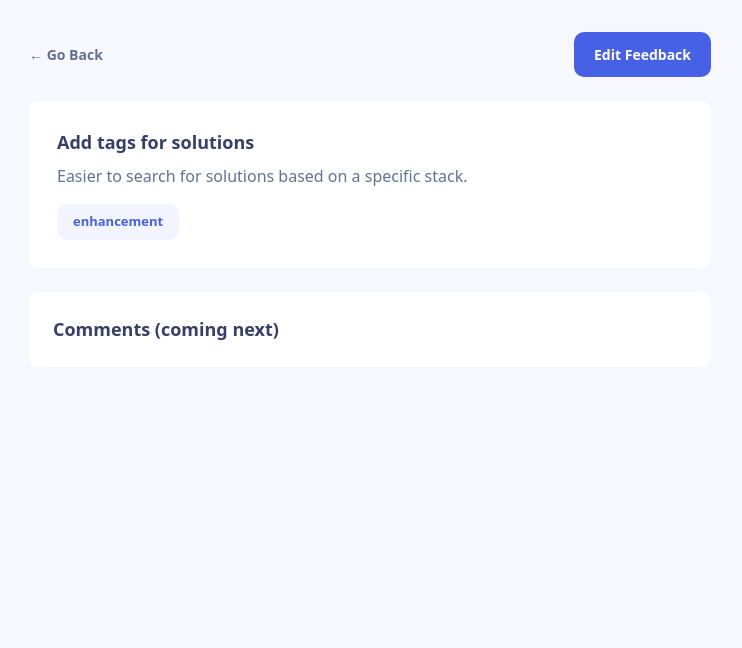
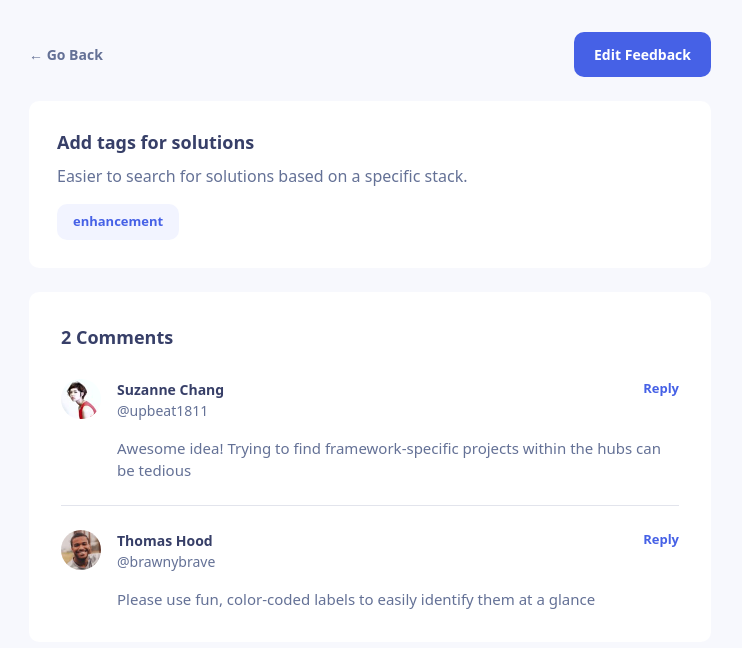
Before and after one commit to blordeus/product-feedback-app, a React (Vite) app: page /feedback/1 in a window 1280 px wide. Shown: the top 648 px of the page, without its empty margins (270-1012 px from the left). Built offline with nearby package versions, Linux system fonts and the light colour scheme.

Commit message:
feat: render feedback comments and nested replies on detail page

```diff
--- /dev/null
+++ b/src/components/comments/CommentItem.jsx
@@ -0,0 +1,54 @@
+import ReplyItem from "./ReplyItem";
+import { resolveAvatar } from "../../utils/avatarMap";
+
+export default function CommentItem({ comment, isLast }) {
+  const hasReplies = comment.replies && comment.replies.length > 0;
+
+  return (
+    <article
+      className={`${!isLast ? "border-b border-[#8C92B3]/25 pb-6" : ""}`}
+    >
+      <div className="flex gap-4">
+        <img
+          src={resolveAvatar(comment.user.image)}
+          alt={comment.user.name}
+          className="h-10 w-10 rounded-full"
+        />
+
+        <div className="flex-1">
+          <div className="flex items-start justify-between gap-4">
+            <div>
+              <h3 className="text-[13px] font-bold text-dark sm:text-[14px]">
+                {comment.user.name}
+              </h3>
+              <p className="text-[13px] text-text sm:text-[14px]">
+                @{comment.user.username}
+              </p>
+            </div>
+
+            <button
+              type="button"
+              className="text-[13px] font-semibold text-secondary hover:underline"
+            >
+              Reply
+            </button>
+          </div>
+
+          <p className="mt-4 text-[13px] leading-[19px] text-text sm:text-[15px] sm:leading-[22px]">
+            {comment.content}
+          </p>
+
+          {hasReplies && (
+            <div className="mt-6 border-l border-[#8C92B3]/25 pl-6 sm:pl-8">
+              <div className="space-y-6">
+                {comment.replies.map((reply) => (
+                  <ReplyItem key={reply.content + reply.user.username} reply={reply} />
+                ))}
+              </div>
+            </div>
+          )}
+        </div>
+      </div>
+    </article>
+  );
+}
--- /dev/null
+++ b/src/components/comments/ReplyItem.jsx
@@ -0,0 +1,38 @@
+import { resolveAvatar } from "../../utils/avatarMap";
+
+export default function ReplyItem({ reply }) {
+  return (
+    <article className="flex gap-4">
+      <img
+        src={resolveAvatar(reply.user.image)}
+        alt={reply.user.name}
+        className="h-10 w-10 rounded-full"
+      />
+
+      <div className="flex-1">
+        <div className="flex items-start justify-between gap-4">
+          <div>
+            <h3 className="text-[13px] font-bold text-dark sm:text-[14px]">
+              {reply.user.name}
+            </h3>
+            <p className="text-[13px] text-text sm:text-[14px]">
+              @{reply.user.username}
+            </p>
+          </div>
+
+          <button
+            type="button"
+            className="text-[13px] font-semibold text-secondary hover:underline"
+          >
+            Reply
+          </button>
+        </div>
+
+        <p className="mt-4 text-[13px] leading-[19px] text-text sm:text-[15px] sm:leading-[22px]">
+          <span className="font-bold text-primary">@{reply.replyingTo} </span>
+          {reply.content}
+        </p>
+      </div>
+    </article>
+  );
+}
--- a/src/data/data.json
+++ b/src/data/data.json
@@ -1,6 +1,6 @@
 {
   "currentUser": {
-    "image": "./assets/user-images/image-zena.jpg",
+    "image": "./assets/avatars/image-zena.jpg",
     "name": "Zena Kelley",
     "username": "velvetround"
   },
@@ -17,7 +17,7 @@
           "id": 1,
           "content": "Awesome idea! Trying to find framework-specific projects within the hubs can be tedious",
           "user": {
-            "image": "./assets/user-images/image-suzanne.jpg",
+            "image": "./assets/avatars/image-suzanne.jpg",
             "name": "Suzanne Chang",
             "username": "upbeat1811"
           }
@@ -26,7 +26,7 @@
           "id": 2,
           "content": "Please use fun, color-coded labels to easily identify them at a glance",
           "user": {
-            "image": "./assets/user-images/image-thomas.jpg",
+            "image": "./assets/avatars/image-thomas.jpg",
             "name": "Thomas Hood",
             "username": "brawnybrave"
           }
@@ -45,7 +45,7 @@
           "id": 3,
           "content": "Also, please allow styles to be applied based on system preferences. I would love to be able to browse Frontend Mentor in the evening after my device’s dark mode turns on without the bright background it currently has.",
           "user": {
-            "image": "./assets/user-images/image-elijah.jpg",
+            "image": "./assets/avatars/image-elijah.jpg",
             "name": "Elijah Moss",
             "username": "hexagon.bestagon"
           }
@@ -54,7 +54,7 @@
           "id": 4,
           "content": "Second this! I do a lot of late night coding and reading. Adding a dark theme can be great for preventing eye strain and the headaches that result. It’s also quite a trend with modern apps and  apparently saves battery life.",
           "user": {
-            "image": "./assets/user-images/image-james.jpg",
+            "image": "./assets/avatars/image-james.jpg",
             "name": "James Skinner",
             "username": "hummingbird1"
           },
@@ -63,7 +63,7 @@
               "content": "While waiting for dark mode, there are browser extensions that will also do the job. Search for 'dark theme' followed by your browser. There might be a need to turn off the extension for sites with naturally black backgrounds though.",
               "replyingTo": "hummingbird1",
               "user": {
-                "image": "./assets/user-images/image-anne.jpg",
+                "image": "./assets/avatars/image-anne.jpg",
                 "name": "Anne Valentine",
                 "username": "annev1990"
               }
@@ -72,7 +72,7 @@
               "content": "Good point! Using any kind of style extension is great and can be highly customizable, like the ability to change contrast and brightness. I'd prefer not to use one of such extensions, however, for security and privacy reasons.",
               "replyingTo": "annev1990",
               "user": {
-                "image": "./assets/user-images/image-ryan.jpg",
+                "image": "./assets/avatars/image-ryan.jpg",
                 "name": "Ryan Welles",
                 "username": "voyager.344"
               }
@@ -93,7 +93,7 @@
           "id": 5,
           "content": "Much easier to get answers from devs who can relate, since they've either finished the challenge themselves or are in the middle of it.",
           "user": {
-            "image": "./assets/user-images/image-george.jpg",
+            "image": "./assets/avatars/image-george.jpg",
             "name": "George Partridge",
             "username": "soccerviewer8"
           }
@@ -112,7 +112,7 @@
           "id": 6,
           "content": "Right now, there is no ability to add images while giving feedback which isn't ideal because I have to use another app to show what I mean",
           "user": {
-            "image": "./assets/user-images/image-javier.jpg",
+            "image": "./assets/avatars/image-javier.jpg",
             "name": "Javier Pollard",
             "username": "warlikeduke"
           }
@@ -121,7 +121,7 @@
           "id": 7,
           "content": "Yes I'd like to see this as well. Sometimes I want to add a short video or gif to explain the site's behavior..",
           "user": {
-            "image": "./assets/user-images/image-roxanne.jpg",
+            "image": "./assets/avatars/image-roxanne.jpg",
             "name": "Roxanne Travis",
             "username": "peppersprime32"
           }
@@ -140,7 +140,7 @@
           "id": 8,
           "content": "I also want to be notified when devs I follow submit projects on FEM. Is in-app notification also in the pipeline?",
           "user": {
-            "image": "./assets/user-images/image-victoria.jpg",
+            "image": "./assets/avatars/image-victoria.jpg",
             "name": "Victoria Mejia",
             "username": "arlen_the_marlin"
           },
@@ -149,7 +149,7 @@
               "content": "Bumping this. It would be good to have a tab with a feed of people I follow so it's easy to see what challenges they’ve done lately. I learn a lot by reading good developers' code.",
               "replyingTo": "arlen_the_marlin",
               "user": {
-                "image": "./assets/user-images/image-zena.jpg",
+                "image": "./assets/avatars/image-zena.jpg",
                 "name": "Zena Kelley",
                 "username": "velvetround"
               }
@@ -160,7 +160,7 @@
           "id": 9,
           "content": "I've been saving the profile URLs of a few people and I check what they’ve been doing from time to time. Being able to follow them solves that",
           "user": {
-            "image": "./assets/user-images/image-jackson.jpg",
+            "image": "./assets/avatars/image-jackson.jpg",
             "name": "Jackson Barker",
             "username": "countryspirit"
           }
@@ -187,7 +187,7 @@
           "id": 10,
           "content": "This would be awesome! It would be so helpful to see an overview of my code in a way that makes it easy to spot where things could be improved.",
           "user": {
-            "image": "./assets/user-images/image-victoria.jpg",
+            "image": "./assets/avatars/image-victoria.jpg",
             "name": "Victoria Mejia",
             "username": "arlen_the_marlin"
           }
@@ -196,7 +196,7 @@
           "id": 11,
           "content": "Yeah, this would be really good. I'd love to see deeper insights into my code!",
           "user": {
-            "image": "./assets/user-images/image-jackson.jpg",
+            "image": "./assets/avatars/image-jackson.jpg",
             "name": "Jackson Barker",
             "username": "countryspirit"
           }
@@ -215,7 +215,7 @@
           "id": 12,
           "content": "Having a path through the challenges that I could follow would be brilliant! Sometimes I'm not sure which challenge would be the best next step to take. So this would help me navigate through them!",
           "user": {
-            "image": "./assets/user-images/image-george.jpg",
+            "image": "./assets/avatars/image-george.jpg",
             "name": "George Partridge",
             "username": "soccerviewer8"
           }
@@ -234,7 +234,7 @@
           "id": 13,
           "content": "I haven't built a portfolio site yet, so this would be really helpful. Might it also be possible to choose layout and colour themes?!",
           "user": {
-            "image": "./assets/user-images/image-ryan.jpg",
+            "image": "./assets/avatars/image-ryan.jpg",
             "name": "Ryan Welles",
             "username": "voyager.344"
           }
@@ -253,7 +253,7 @@
           "id": 14,
           "content": "This would be great! At the moment, I'm just starting challenges in order to save them. But this means the My Challenges section is overflowing with projects and is hard to manage. Being able to bookmark challenges would be really helpful.",
           "user": {
-            "image": "./assets/user-images/image-suzanne.jpg",
+            "image": "./assets/avatars/image-suzanne.jpg",
             "name": "Suzanne Chang",
             "username": "upbeat1811"
           }
@@ -280,7 +280,7 @@
           "id": 15,
           "content": "I'd love to see this! It always makes me so happy to see little details like these on websites.",
           "user": {
-            "image": "./assets/user-images/image-victoria.jpg",
+            "image": "./assets/avatars/image-victoria.jpg",
             "name": "Victoria Mejia",
             "username": "arlen_the_marlin"
           },
@@ -289,7 +289,7 @@
               "content": "Me too! I'd also love to see celebrations at specific points as well. It would help people take a moment to celebrate their achievements!",
               "replyingTo": "arlen_the_marlin",
               "user": {
-                "image": "./assets/user-images/image-suzanne.jpg",
+                "image": "./assets/avatars/image-suzanne.jpg",
                 "name": "Suzanne Chang",
                 "username": "upbeat1811"
               }
--- a/src/pages/FeedbackDetail.jsx
+++ b/src/pages/FeedbackDetail.jsx
@@ -1,5 +1,14 @@
+import { useMemo } from "react";
 import { useParams, Link } from "react-router-dom";
+import CommentItem from "../components/comments/CommentItem";
 import data from "../data/data.json";
+
+function getCommentCount(comments = []) {
+  return comments.reduce((total, comment) => {
+    const replyCount = comment.replies ? comment.replies.length : 0;
+    return total + 1 + replyCount;
+  }, 0);
+}
 
 export default function FeedbackDetail() {
   const { id } = useParams();
@@ -7,6 +16,10 @@ export default function FeedbackDetail() {
   const feedback = data.productRequests.find(
     (item) => item.id === Number(id)
   );
+
+  const commentCount = useMemo(() => {
+    return getCommentCount(feedback?.comments || []);
+  }, [feedback]);
 
   if (!feedback) {
     return (
@@ -21,7 +34,6 @@ export default function FeedbackDetail() {
 
   return (
     <main className="mx-auto max-w-[730px] px-4 py-8 sm:px-6">
-      {/* Top actions */}
       <div className="mb-6 flex items-center justify-between">
         <Link
           to="/"
@@ -35,11 +47,8 @@ export default function FeedbackDetail() {
         </button>
       </div>
 
-      {/* Feedback Card */}
       <div className="rounded-[10px] bg-white p-6 sm:p-7">
-        <h1 className="text-[18px] font-bold text-dark">
-          {feedback.title}
-        </h1>
+        <h1 className="text-[18px] font-bold text-dark">{feedback.title}</h1>
 
         <p className="mt-2 text-[14px] text-text sm:text-[16px]">
           {feedback.description}
@@ -50,12 +59,25 @@ export default function FeedbackDetail() {
         </div>
       </div>
 
-      {/* Placeholder for comments */}
-      <div className="mt-6 rounded-[10px] bg-white p-6">
+      <section className="mt-6 rounded-[10px] bg-white p-6 sm:p-8">
         <h2 className="text-[18px] font-bold text-dark">
-          Comments (coming next)
+          {commentCount} Comment{commentCount === 1 ? "" : "s"}
         </h2>
-      </div>
+
+        {feedback.comments && feedback.comments.length > 0 ? (
+          <div className="mt-7 space-y-6">
+            {feedback.comments.map((comment, index) => (
+              <CommentItem
+                key={comment.id}
+                comment={comment}
+                isLast={index === feedback.comments.length - 1}
+              />
+            ))}
+          </div>
+        ) : (
+          <p className="mt-4 text-[15px] text-text">No comments yet.</p>
+        )}
+      </section>
     </main>
   );
 }
--- /dev/null
+++ b/src/utils/avatarMap.js
@@ -0,0 +1,33 @@
+import imageAnne from "../assets/avatars/image-anne.jpg";
+import imageElijah from "../assets/avatars/image-elijah.jpg";
+import imageGeorge from "../assets/avatars/image-george.jpg";
+import imageJackson from "../assets/avatars/image-jackson.jpg";
+import imageJames from "../assets/avatars/image-james.jpg";
+import imageJavier from "../assets/avatars/image-javier.jpg";
+import imageJudah from "../assets/avatars/image-judah.jpg";
+import imageRoxanne from "../assets/avatars/image-roxanne.jpg";
+import imageRyan from "../assets/avatars/image-ryan.jpg";
+import imageSuzanne from "../assets/avatars/image-suzanne.jpg";
+import imageThomas from "../assets/avatars/image-thomas.jpg";
+import imageVictoria from "../assets/avatars/image-victoria.jpg";
+import imageZena from "../assets/avatars/image-zena.jpg";
+
+const avatarMap = {
+  "./assets/avatars/image-anne.jpg": imageAnne,
+  "./assets/avatars/image-elijah.jpg": imageElijah,
+  "./assets/avatars/image-george.jpg": imageGeorge,
+  "./assets/avatars/image-jackson.jpg": imageJackson,
+  "./assets/avatars/image-james.jpg": imageJames,
+  "./assets/avatars/image-javier.jpg": imageJavier,
+  "./assets/avatars/image-judah.jpg": imageJudah,
+  "./assets/avatars/image-roxanne.jpg": imageRoxanne,
+  "./assets/avatars/image-ryan.jpg": imageRyan,
+  "./assets/avatars/image-suzanne.jpg": imageSuzanne,
+  "./assets/avatars/image-thomas.jpg": imageThomas,
+  "./assets/avatars/image-victoria.jpg": imageVictoria,
+  "./assets/avatars/image-zena.jpg": imageZena,
+};
+
+export function resolveAvatar(path) {
+  return avatarMap[path] ?? path;
+}
```
Also changed, not shown: src/components/comments/Comment.jsx (deleted), src/components/comments/Reply.jsx (deleted).
